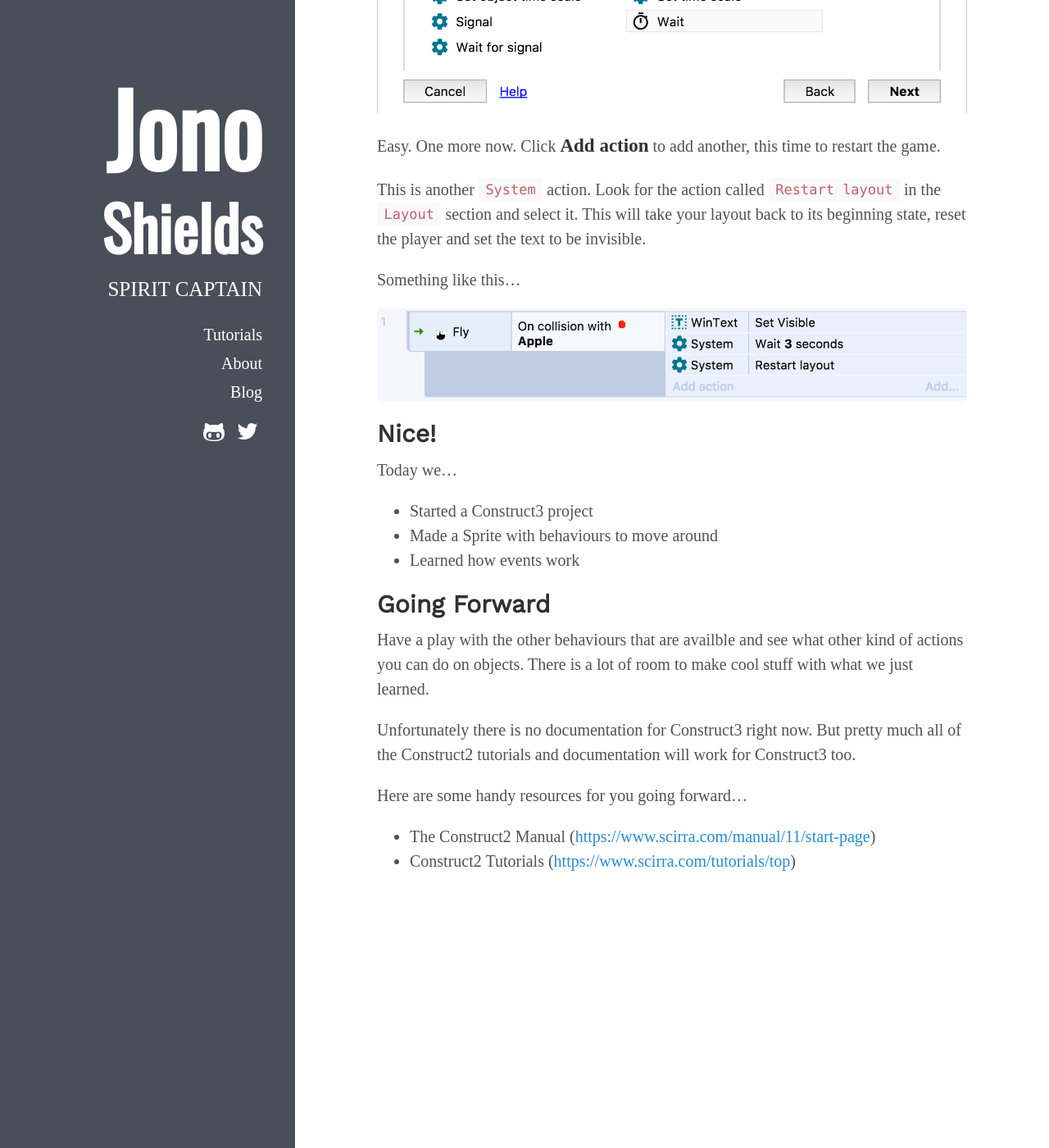
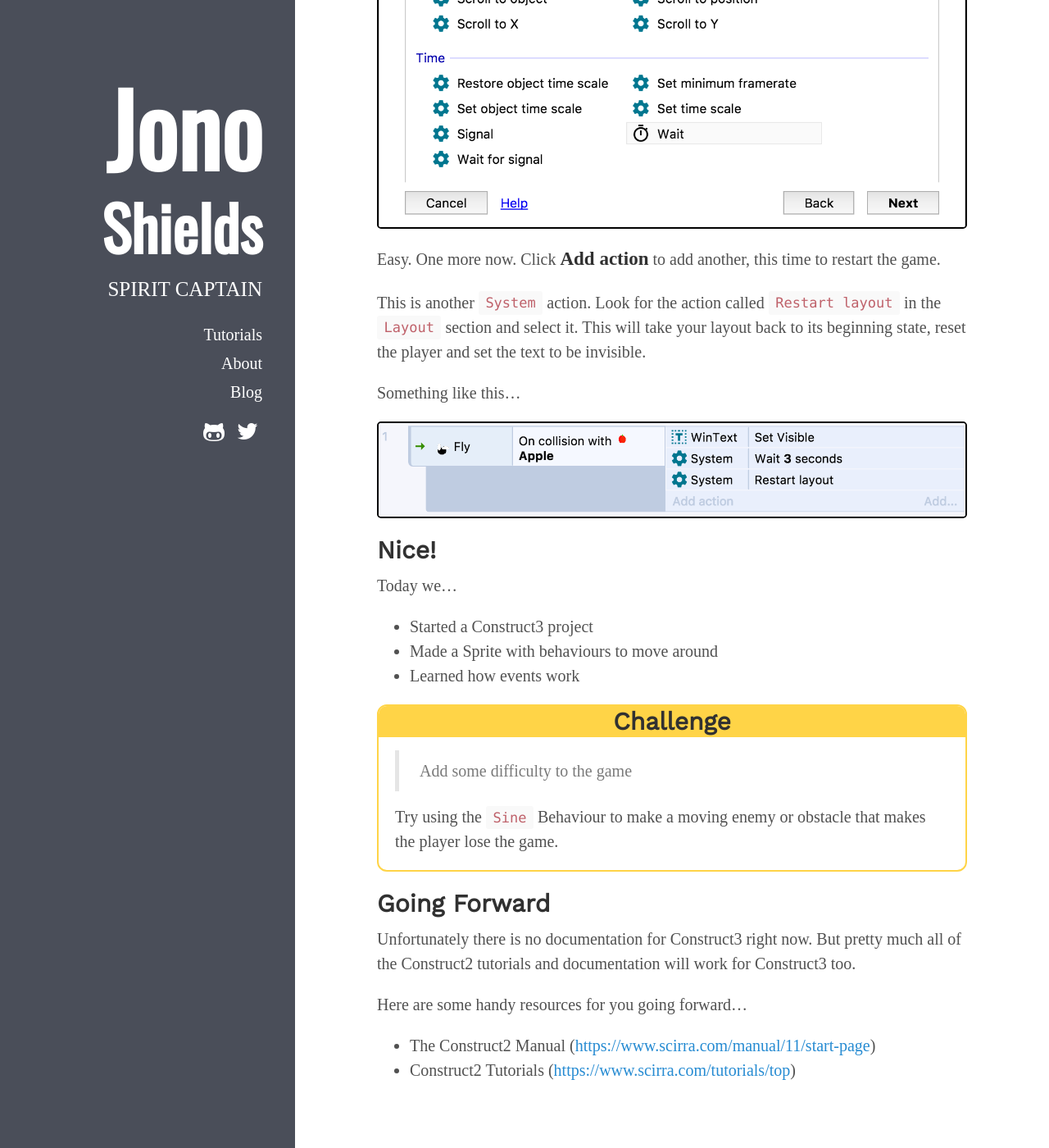
Before and after one commit to foopod/blog-2.0, a Jekyll site: the page built from _tutorials/construct-3.md, in a window 1280 px wide and 1400 px high, scrolled down 12072 px. Shown: the whole window at 82% size. Built offline with Jekyll 4.4.1, drawn with Linux system fonts in a browser that asks for light colours; nearby versions of some CDN libraries; some web fonts are replaced; comment, search, counter and statistics services are not loaded; some of the changed text lies outside the part shown.

Commit message:
Added challenge

```diff
--- a/_tutorials/construct-3.md
+++ b/_tutorials/construct-3.md
@@ -22,15 +22,15 @@ Goals. What do we want to get out of this tutorial?
 
 So to get started just head right on over to...
 
-[https://editor.construct.net/](https://editor.construct.net/)
+<a href="https://editor.construct.net/" target="_blank">https://editor.construct.net/</a>
 
 Click on `NEW PROJECT` to get started on a new project.
 
-<img src="/public/images/c3/0_new_project.png"/>
+<img class="rounded-image" src="/public/images/c3/0_new_project.png"/>
 
 You will see a new screen that looks something like this...
 
-<img src="/public/images/c3/1_workspace.png"/>
+<img class="rounded-image" src="/public/images/c3/1_workspace.png"/>
 
 1. **Properties Panel** - This shows you everything you need to know and everything that you might be able to edit about the selected object.
 2. **Workspace Tabs** - These let you quickly swap back and forth between workspace assets you have open. Layouts are essentially scenes in your game, you might have one for each level or others for your start screen or for high scores. Event sheets define all of the interactions that happen in your game, it works kind of like "If that then this".
@@ -44,25 +44,27 @@ Woo! Now lets make a game!
 
 Open Layout 1 either from your assets or by clicking on its Tab.
 
-Now if you `Right-Click` and select **Insert new object** you can find all sorts of things to add to your layout.
+Now if you `Right-Click` anywhere in the white area and select **Insert new object** you can find all sorts of things to add to your layout.
 
 From this menus select Sprite. This will be our player character that we control.
 
-<img src="/public/images/c3/2_sprite.png"/>
+<img class="rounded-image" src="/public/images/c3/2_sprite.png"/>
 
 Once you select sprite you will have some funky cross hairs, just click anywhere in your layout to add the sprite to it.
 
-This will bring up the animation editor...
+This will bring up the sprite editor...
 
-<img src="/public/images/c3/3_sprite_editor.png"/>
+<img class="rounded-image" src="/public/images/c3/3_sprite_editor.png"/>
 
 As you can see I just drew a simple **fly** to be my main character. But for now just draw anything in the box and you can perfect it later.
+
+Make sure to close the sprite editor before moving to the next section.
 
 ## Behaviours
 
 Now if you click on your new found character you will see the properties panel for it on the left hand side. Let's take the time to rename it from `Sprite` to something more recognizable.
 
-<img src="/public/images/c3/4_properties.png"/>
+<img class="rounded-image" src="/public/images/c3/4_properties.png"/>
 
 You can also change any properties you want here, for example it's size or it's position.
 
@@ -70,13 +72,13 @@ If you ever want to know more about a property, just select it and a tip will ap
 
 Click `Behaviours` in the properties panel and you will get a little screen like this...
 
-<img src="/public/images/c3/5_behaviours.png"/>
+<img class="rounded-image" src="/public/images/c3/5_behaviours.png"/>
 
 `Right-Click` and select **Add behaviour**.
 
 Behaviours are predefined behaviours, not just for the player, but for common objects in video games.
 
-<img src="/public/images/c3/6_add_behaviour.png"/>
+<img class="rounded-image" src="/public/images/c3/6_add_behaviour.png"/>
 
 For now we are just going to grab something to move our player around.
 
@@ -86,7 +88,7 @@ Now that this Behaviour is attached to your sprite you will see the behaviours p
 
 Like so...
 
-<img src="/public/images/c3/7_behaviour_properties.png"/>
+<img class="rounded-image" src="/public/images/c3/7_behaviour_properties.png"/>
 
 You can tweak these however you want to make the game feel different.
 
@@ -102,21 +104,23 @@ Right now it isn't much of a game. Let's make a goal.
 
 Now create a new Sprite for our goal. I have chosen to poorly draw an apple for now.
 
-<img src="/public/images/c3/8_apple.png"/>
+<img class="rounded-image" src="/public/images/c3/8_apple.png"/>
 
 This sprite doesn't need to do anything other than just sit there, so we don't need to worry about adding behaviours.
 
 Next we want to display a message when the player gets to the goal.
 
-Go to the **Insert new object**, to do this `Right-Click` and select **Insert new object**. Here we are going to look for the **Text** object.
+Now head to the **Insert new object** again, to do this `Right-Click` in the layout and select **Insert new object**.
 
-<img src="/public/images/c3/9_text.png"/>
+Select the **Text** object.
+
+<img class="rounded-image" src="/public/images/c3/9_text.png"/>
 
 Place your text and use the properties panel to change the `Text` and the `Size` to something more suitable. Note this properties menu is confusing because there are two sizes, the top one is for the size of the text box and the bottom one is for the font size.
 
 Mine looks something like this...
 
-<img src="/public/images/c3/10_win.png"/>
+<img class="rounded-image" src="/public/images/c3/10_win.png"/>
 
 **IMPORTANT** : Look for the property `Initially Visible` and untick it. This will make sure that the text is hidden when the game starts.
 
@@ -128,17 +132,17 @@ Events work by having a condition on the left, once the condition is met then th
 
 Click **Add event**. Next choose the object that the event happens on. We want to trigger our event when the player reaches the goal, so **we will choose the player sprite**.
 
-<img src="/public/images/c3/11_events_start.png"/>
+<img class="rounded-image" src="/public/images/c3/11_events_start.png"/>
 
 Next. We want this to trigger when it collides with the goal. So under `Collisions` select `On collision with another object`.
 
-<img src="/public/images/c3/extra_collision.png"/>
+<img class="rounded-image" src="/public/images/c3/extra_collision.png"/>
 
 Next. Now just choose your other Sprite(in my case the apple) as the object to test for a collision with.
 
 Awesome! Now we have one event!
 
-<img src="/public/images/c3/12_event_sheet.png"/>
+<img class="rounded-image" src="/public/images/c3/12_event_sheet.png"/>
 
 And we just need to add actions that happen when the collision happens.
 
@@ -146,7 +150,7 @@ Click **Add action**. Most importantly we should make our text appear to let the
 
 To do this we select our Text object to perform the action on.
 
-<img src="/public/images/c3/13_wintext.png"/>
+<img class="rounded-image" src="/public/images/c3/13_wintext.png"/>
 
 And under `Appearance` we select `Set visible`. We want to set the **visibility** to **visible**.
 
@@ -162,11 +166,11 @@ But this time the action isn't on a Sprite, the action is telling the system to
 
 So Select `System` to perform the action on.
 
-<img src="/public/images/c3/14_system.png"/>
+<img class="rounded-image" src="/public/images/c3/14_system.png"/>
 
 And in the `Time` section find the action called `Wait`. Select this and choose a wait time of `3` seconds.
 
-<img src="/public/images/c3/15_wait.png"/>
+<img class="rounded-image" src="/public/images/c3/15_wait.png"/>
 
 Easy. One more now. Click **Add action** to add another, this time to restart the game.
 
@@ -174,7 +178,7 @@ This is another `System` action. Look for the action called `Restart layout` in
 
 Something like this...
 
-<img src="/public/images/c3/16_events.png"/>
+<img class="rounded-image" src="/public/images/c3/16_events.png"/>
 
 ## Nice!
 
@@ -184,12 +188,21 @@ Today we...
 + Made a Sprite with behaviours to move around
 + Learned how events work
 
+<div class="challengeContainer" markdown="1">
+{:.challengeTitle}
+## Challenge
+
+<div class="challengeContent" markdown="1">
+> Add some difficulty to the game
+
+Try using the `Sine` Behaviour to make a moving enemy or obstacle that makes the player lose the game.
+
+</div></div>
+
 ## Going Forward
-
-Have a play with the other behaviours that are availble and see what other kind of actions you can do on objects. There is a lot of room to make cool stuff with what we just learned.
 
 Unfortunately there is no documentation for Construct3 right now. But pretty much all of the Construct2 tutorials and documentation will work for Construct3 too.
 
 Here are some handy resources for you going forward...
-+ The Construct2 Manual ([https://www.scirra.com/manual/11/start-page](https://www.scirra.com/manual/11/start-page))
-+ Construct2 Tutorials ([https://www.scirra.com/tutorials/top](https://www.scirra.com/tutorials/top))
++ The Construct2 Manual (<a href="https://www.scirra.com/manual/11/start-page" target="_blank">https://www.scirra.com/manual/11/start-page</a>)
++ Construct2 Tutorials (<a href="https://www.scirra.com/tutorials/top" target="_blank">https://www.scirra.com/tutorials/top</a>)
--- a/public/css/hyde.css
+++ b/public/css/hyde.css
@@ -441,6 +441,11 @@ a.sidebar-nav-item:focus {
     vertical-align:middle;
 }
 
+.rounded-image{
+    border: 2px black solid;
+    border-radius:5px;
+}
+
 input {
     padding: 8px 12px;
     border-radius: 3px;
```
